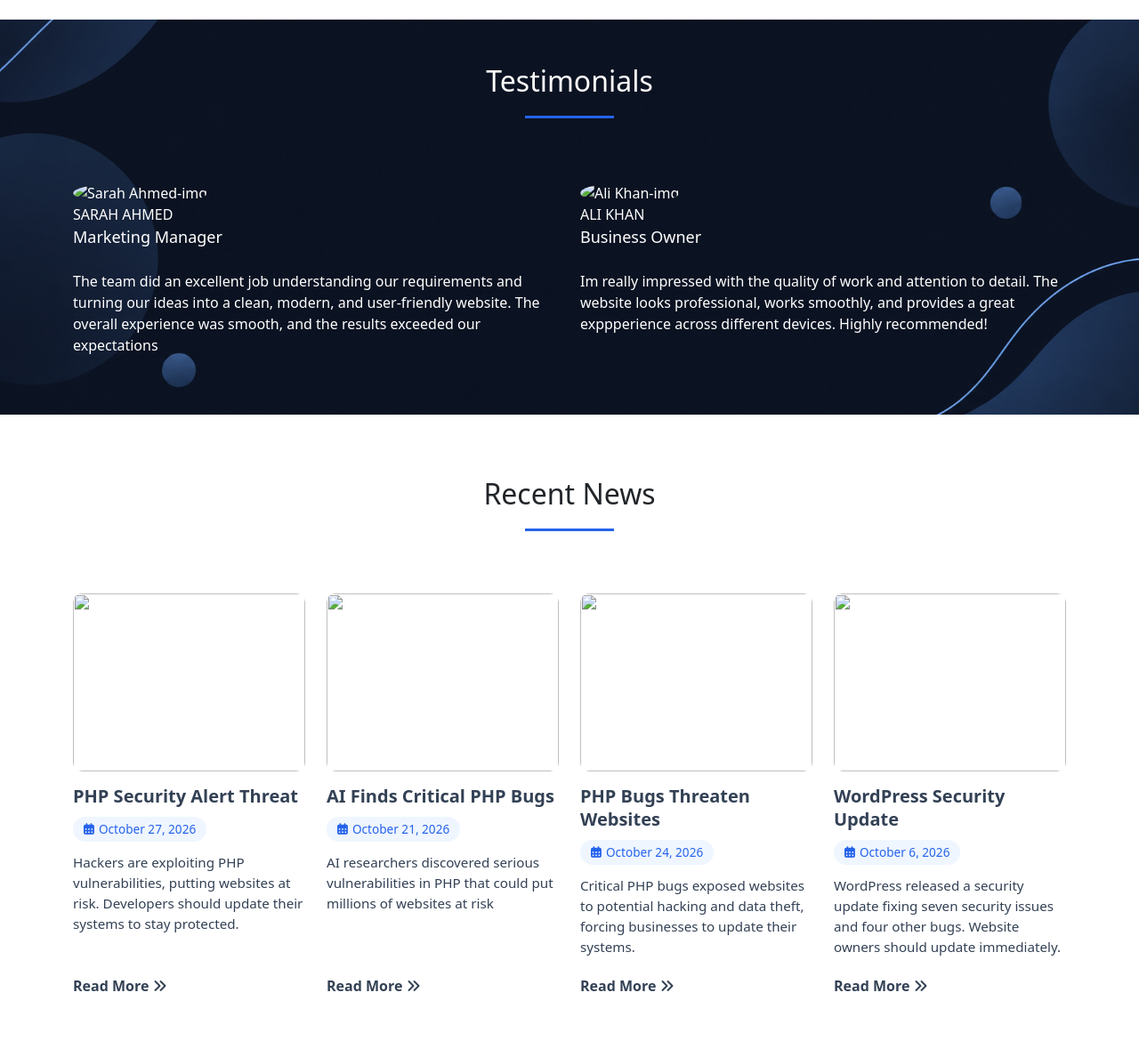
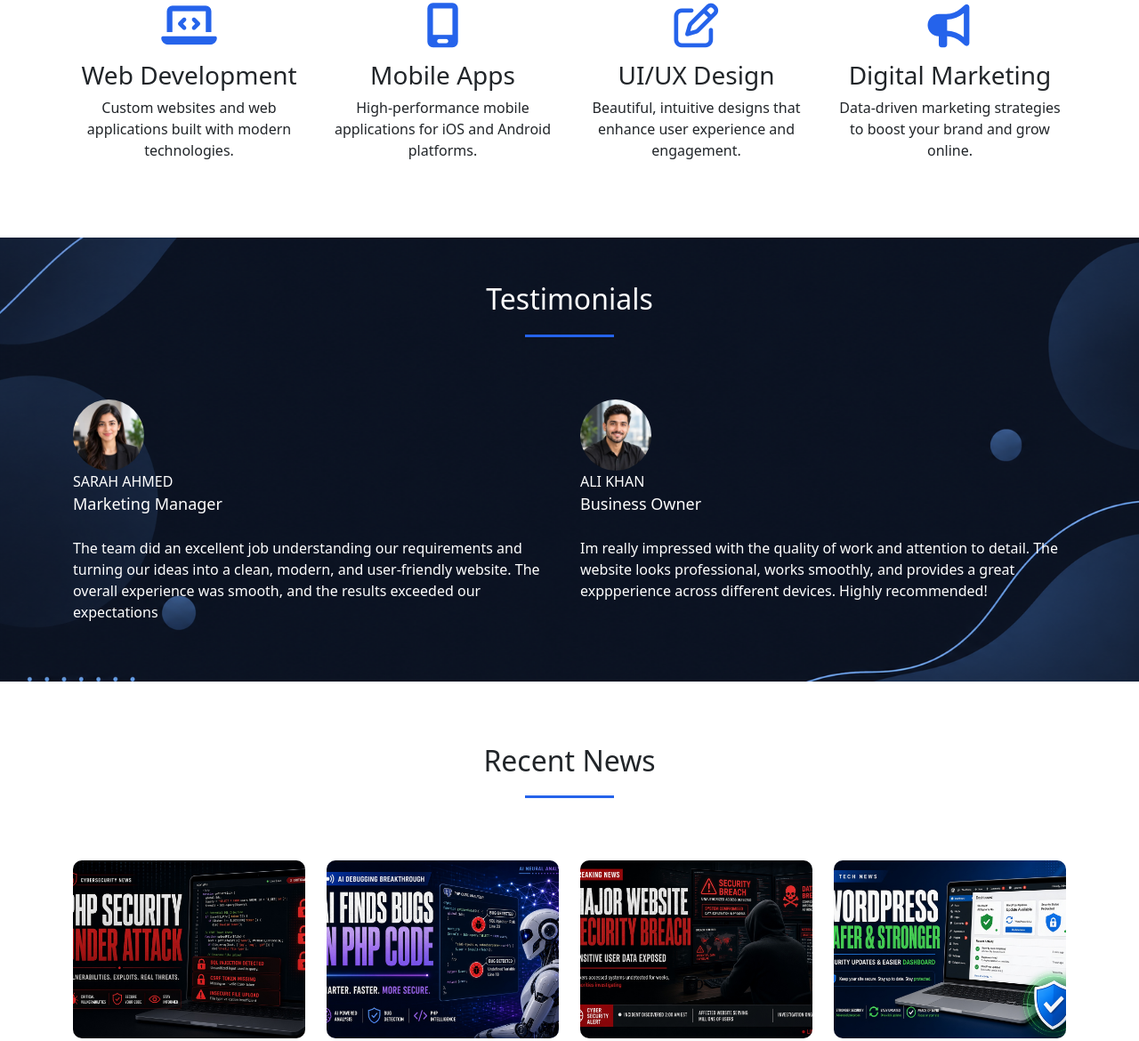
Before and after one commit to abdullahdaniyal-alt/technova-website, a plain HTML site: page index.html in a window 1280 px wide. Shown: the part 822-1992 px from the top of the page at 89% size. Drawn offline with nearby package versions, Linux system fonts and the light colour scheme; files whose address does not match are found by name.

Commit message:
Fix image paths in TechNova website
Fixed the broken image paths in the TechNova website. All images now load correctly from the img/ folder, and the src paths in index.html (and login.html) were updated to match the file names. The site now displays all images properly on GitHub Pages.

```diff
--- a/index.html
+++ b/index.html
@@ -1,6 +1,5 @@
 <!DOCTYPE html>
 <html lang="en">
-
 <head>
     <meta charset="UTF-8">
     <meta name="viewport" content="width=device-width, initial-scale=1.0">
@@ -9,18 +8,16 @@
         crossorigin="anonymous" referrerpolicy="no-referrer">
     <link href="https://cdn.jsdelivr.net/npm/bootstrap@5.3.8/dist/css/bootstrap.min.css" rel="stylesheet"
         integrity="sha384-sRIl4kxILFvY47J16cr9ZwB07vP4J8+LH7qKQnuqkuIAvNWLzeN8tE5YBujZqJLB" crossorigin="anonymous">
-    <link rel="stylesheet" href="/style.css">
+    <link rel="stylesheet" href="style.css">
     <title>technova</title>
 </head>
-
 <body>
     <div id="header">
         <div class="container ">
             <div class="row align-items-center ">
                 <div id="logo" class="col-md-4 image-size-set">
-                    <img src="/img/cover.png" alt="technova-logo">
+                    <img src="cover.png" alt="technova-logo">
                 </div>
-
                 <div class="col-md-8 ">
                     <ul id="menu" class="float-md-end  ">
                         <li><a href="#">Home</a></li>
@@ -31,7 +28,6 @@
                     </ul>
                 </div>
             </div>
-
         </div>
     </div>
     <section class="hero-section py-5">
@@ -44,12 +40,10 @@
                         Innovative Solutions <br>
                         for <span class="text-primary">Your Business</span>
                     </h1>
-
                     <p class="hero-text text-secondary mb-4">
                         We help businesses grow with cutting-edge technology,
                         creative design, and result-driven digital strategies.
                     </p>
-
                     <div class="hero-buttons">
                         <a href="#" class="btn-primary">Our Services </a>
                         <a href="#" class="btn-outline">Learn More</a>
@@ -58,9 +52,8 @@
 
                 <!-- Right Image -->
                 <div class="col-lg-7 text-center">
-                    <img src="/img/hero-banner.png.png" alt="Hero Illustration" class="img-fluid hero-img">
+                    <img src="hero-banner.png.png" alt="Hero Illustration" class="img-fluid hero-img">
                 </div>
-
             </div>
         </div>
     </section>
@@ -107,9 +100,7 @@
                 </div>
                 <div class="col-md-6">
                     <div class="testimonials  text-white">
-                        <img src="/img/sarah_ahmed_testimonial.webp" alt="Sarah Ahmed-img">
-
-
+                        <img src="sarah_ahmed_testimonial.webp" alt="Sarah Ahmed-img">
                         <div class="author">
                             Sarah Ahmed
                         </div>
@@ -122,13 +113,11 @@
                             clean, modern, and user-friendly website. The overall experience was smooth, and the results
                             exceeded our expectations
                         </p>
-
-
                     </div>
                 </div>
                 <div class="col-md-6">
                     <div class="testimonials  text-white">
-                        <img src="/img/ali_khan_testimonial.webp" alt="Ali Khan-img">
+                        <img src="ali_khan_testimonial.webp" alt="Ali Khan-img">
                         <div class="author">
                             Ali Khan
                         </div>
@@ -141,7 +130,6 @@
                             professional, works smoothly, and provides a great exppperience across different devices.
                             Highly recommended!
                         </p>
-
                     </div>
                 </div>
             </div>
@@ -154,7 +142,7 @@
             </div>
             <div class="col-sm-6 col-lg-3">
                 <div class="news-post">
-                    <img src="/img/post-1.jpg" alt="">
+                    <img src="post-1.jpg" alt="">
                     <h3><a href="https://techcrunch.com/2026/10/27/us-government-says-hackers-are-now-exploiting-critical-php-web-bugs/"
                             target="_blank">PHP Security Alert Threat </a></h3>
                     <div class="post-date">October 27, 2026</div>
@@ -166,7 +154,7 @@
             </div>
             <div class="col-sm-6 col-lg-3">
                 <div class="news-post">
-                    <img src="/img/post-2.jpg" alt="">
+                    <img src="post-2.jpg" alt="">
                     <h3><a href="https://techcrunch.com/2026/10/21/php-armageddon-openai-googles-wiz-find-ancient-holes-panicking-the-internet/"
                             target="_blank">AI Finds Critical PHP Bugs</a></h3>
                     <div class="post-date">October 21, 2026</div>
@@ -178,7 +166,7 @@
             </div>
             <div class="col-sm-6 col-lg-3">
                 <div class="news-post">
-                    <img src="/img/post-3.jpg" alt="">
+                    <img src="post-3.jpg" alt="">
                     <h3><a href="https://techcrunch.com/2026/10/24/php-ocalypse-how-two-critical-web-bugs-almost-broke-the-internet/"
                             target="_blank">PHP Bugs Threaten Websites</a></h3>
                     <div class="post-date">October 24, 2026</div>
@@ -190,7 +178,7 @@
             </div>
             <div class="col-sm-6 col-lg-3">
                 <div class="news-post">
-                    <img src="/img/post-4.jpg" alt="">
+                    <img src="post-4.jpg" alt="">
                     <h3><a href="https://wordpress.org/news/2026/10/wordpress-7-1-3-maintenance-and-security-release/"
                             target="_blank">WordPress Security Update</a></h3>
                     <div class="post-date">October 6, 2026</div>
@@ -246,7 +234,6 @@
             </div>
         </div>
     </div>
-
     <div id="footer">
         <div class="container">
             <hr>
```
